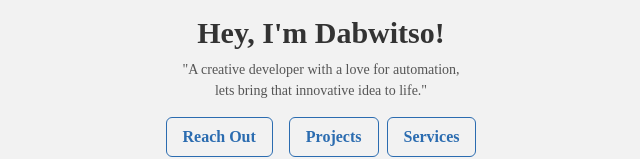
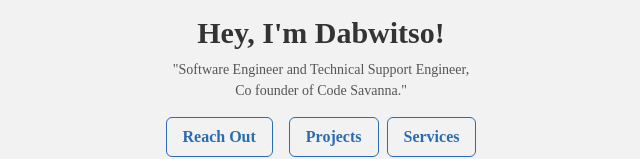
Before and after one commit to Jeenyhus/portfolio, a React (Create React App) app: page / in a window 1280 px wide. Shown: the part 397-556 px from the top of the page, without its empty margins (319-959 px from the left). Built offline with nearby package versions, Linux system fonts and the light colour scheme; a web font is replaced by a local one.

Commit message:
updated proofile

```diff
--- a/src/LandingSection.js
+++ b/src/LandingSection.js
@@ -13,10 +13,10 @@ const theme = extendTheme({
 
 const LandingSection = () => {
   const avatarUrl =
-    "https://media.licdn.com/dms/image/D4D03AQGEDncbYPFgLg/profile-displayphoto-shrink_400_400/0/1706686626455?e=1712188800&v=beta&t=OPvn-CWJIKSzPfH3Wv5xAfKyokBKafWPCKrU65GVyNA";
+    "https://media.licdn.com/dms/image/D4E03AQEFZMZmyK2lnA/profile-displayphoto-shrink_200_200/0/1716974955167?e=1723075200&v=beta&t=79hIddmhklqpnxgC9KWP4P8rCkxY7YO7N0HAWi_C664";
   const greeting = "Hey, I'm Dabwitso!";
-  const introduction = "A creative developer with a love for automation,";
-  const bio = "lets bring that innovative idea to life.";
+  const introduction = "Software Engineer and Technical Support Engineer,";
+  const bio = "Co founder of Code Savanna.";
 
   const handleGitHubClick = () => window.open("https://github.com/Jeenyhus", "_blank");
   const handleLinkedInClick = () => window.open("https://www.linkedin.com/in/dabwitso-mweemba-439166204/", "_blank");
```
